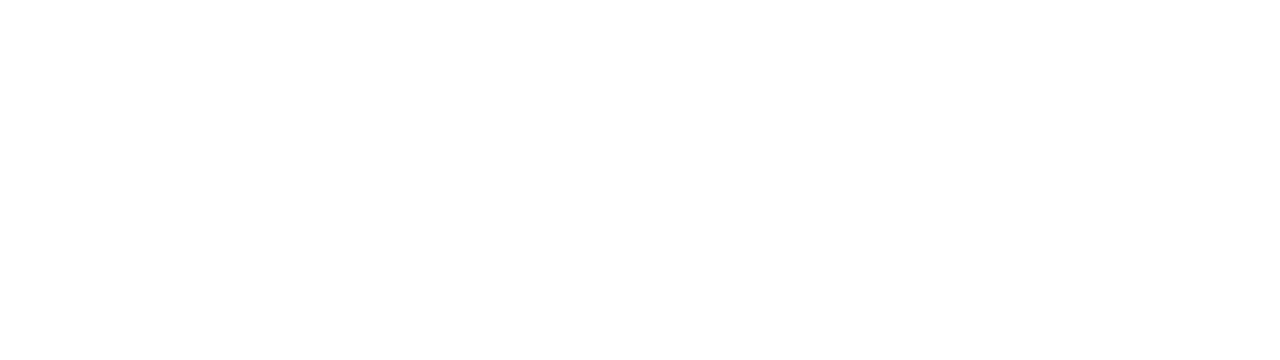
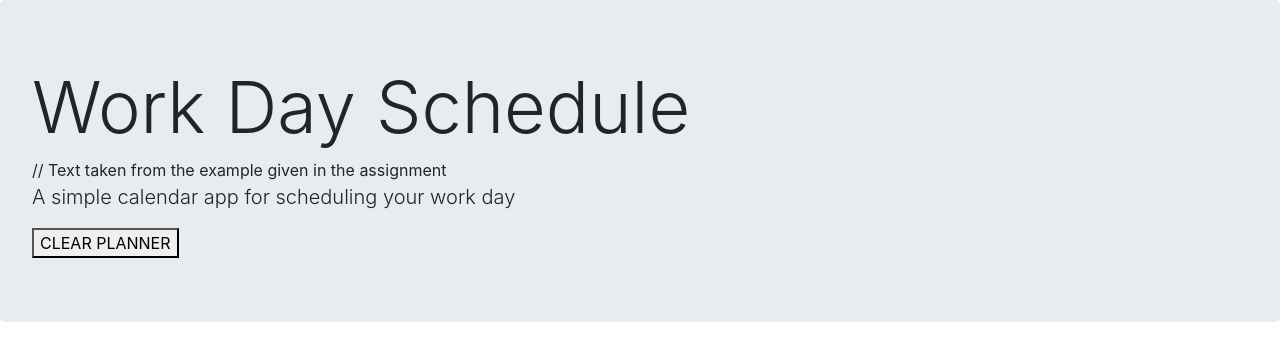
Before and after one commit to sa605935/DayPlanner, a plain HTML site: page index.html in a window 1280 px wide. Drawn offline with nearby package versions, Linux system fonts and the light colour scheme.

Commit message:
Created Jumbotron to hold planner header and button

```diff
--- a/index.html
+++ b/index.html
@@ -9,3 +9,11 @@
   <link rel="stylesheet" href="style.css" />
   <title>Work-Day Schedule</title>
 </head>
+<body>
+    <header class="jumbotron">
+      <h1 class="display-3">Work Day Schedule</h1>
+      // Text taken from the example given in the assignment
+      <p class="lead">A simple calendar app for scheduling your work day</p>
+      <p id="currentDay" class="lead"></p>
+      <button class="clearBtn">CLEAR PLANNER</button>
+    </header>
```
